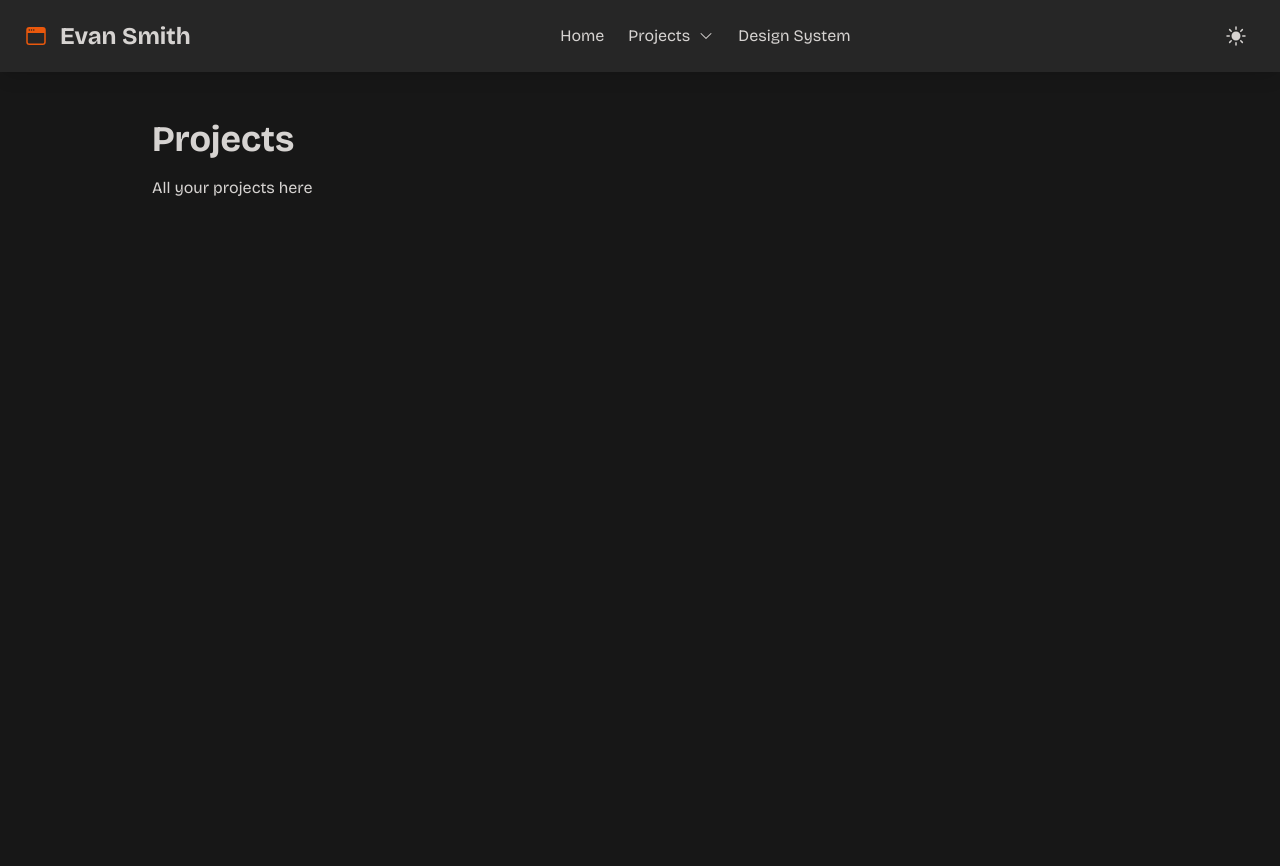
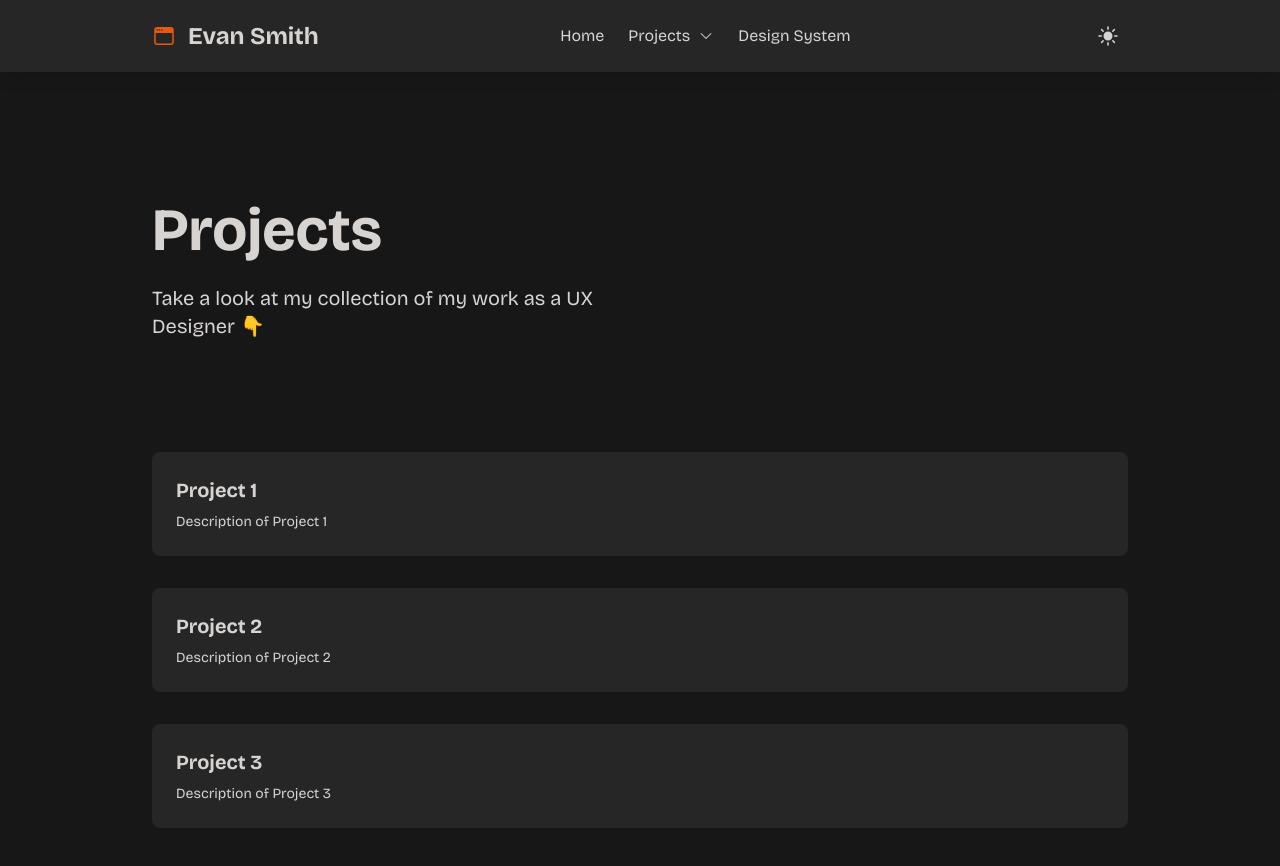
Before and after one commit to smith4ea/portfolio, a React (Vite) app in the folder frontend/: page /projects in a window 1280 px wide. Shown: the top 866 px of the page. Built offline with nearby package versions, Linux system fonts and the light colour scheme.

Commit message:
hero and updates

```diff
--- a/frontend/src/App.jsx
+++ b/frontend/src/App.jsx
@@ -7,14 +7,12 @@ import DesignSystem from './pages/design-system'
 export default function App() {
   return (
     <BrowserRouter>
-      <div className="bg-neutral-900 min-h-screen">
-        <Header />
+      <Header />
         <Routes>
           <Route path="/" element={<Home />} />
           <Route path="/projects" element={<Projects />} />
           <Route path="/design-system" element={<DesignSystem />} />
         </Routes>
-      </div>
     </BrowserRouter>
   )
 }
--- a/frontend/src/components/organisms/header.jsx
+++ b/frontend/src/components/organisms/header.jsx
@@ -8,15 +8,15 @@ export default function Header() {
   const [isOpen, setIsOpen] = useState(false)
 
   const usefulLinks = [
-    { label: "Project 1", href: "/getting-started" },
-    { label: "Project 2", href: "/docs" },
-    { label: "Project 3", href: "/about" },
-    { label: "Project 4", href: "/test" },
+    { label: "All", href: "/projects" },
+    { label: "Project 1", href: "/docs" },
+    { label: "Project 2", href: "/about" },
+    { label: "Project 3", href: "/test" },
   ]
 
   return (
     <nav className="sticky top-0 bg-secondary-default shadow-lg z-50">
-      <div className="max-w-7xl mx-auto px-6 py-4 flex justify-between items-center">
+      <div className="max-w-5xl mx-auto px-6 py-4 flex justify-between items-center">
 
         <div className="flex items-center gap-2">
           <Icon name="WindowIcon" size="md" color="text-tertiary-default" />
--- /dev/null
+++ b/frontend/src/components/organisms/hero.jsx
@@ -0,0 +1,85 @@
+import Button from '../atoms/button'
+import Text from '../atoms/text'
+
+export default function Hero({
+  title,
+  subtitle,
+  imageUrl,
+  imagePosition = "right",
+  primaryButtonText,
+  primaryButtonHref,
+  secondaryButtonText,
+  secondaryButtonHref,
+  size = "md"
+}) {
+  const sizeClasses = {
+    sm: "py-12",
+    md: "py-20",
+    lg: "py-32",
+  }
+
+  const isSideBySide = imagePosition === "left" || imagePosition === "right"
+  const isImageOnTop = imagePosition === "top"
+
+  return (
+    <div className={sizeClasses[size]}>
+      <div className={isSideBySide ? "grid grid-cols-1 md:grid-cols-2 gap-12 items-center" : "space-y-8"}>
+        {/* Image on top */}
+        {isImageOnTop && imageUrl && (
+          <div>
+            <img
+              src={imageUrl}
+              alt="Hero"
+              className="w-full rounded-lg shadow-lg"
+            />
+          </div>
+        )}
+
+        {/* Content */}
+        <div className={`space-y-6 ${
+          isSideBySide && imagePosition === "right" ? "md:order-1" : ""
+        } ${
+          isSideBySide && imagePosition === "left" ? "md:order-2" : ""
+        }`}>
+          <Text variant="h1" className="text-6xl">
+            {title}
+          </Text>
+          <Text variant="body" className="text-xl text-primary-default">
+            {subtitle}
+          </Text>
+          {(primaryButtonText || secondaryButtonText) && (
+            <div className="flex gap-4 pt-4">
+              {primaryButtonText && (
+                <Button
+                  variant="primary"
+                  onClick={() => window.location.href = primaryButtonHref}
+                >
+                  {primaryButtonText}
+                </Button>
+              )}
+              {secondaryButtonText && (
+                <Button
+                  variant="secondary"
+                  onClick={() => window.location.href = secondaryButtonHref}
+                >
+                  {secondaryButtonText}
+                </Button>
+              )}
+            </div>
+          )}
+        </div>
+
+        {/* Image on bottom */}
+        {imagePosition === "bottom" && imageUrl && (
+          <div>
+            <img
+              src={imageUrl}
+              alt="Hero"
+              className="w-full rounded-lg shadow-lg"
+            />
+          </div>
+        )}
+      </div>
+    </div>
+  )
+}
--- a/frontend/src/components/templates/layout.jsx
+++ b/frontend/src/components/templates/layout.jsx
@@ -1,7 +1,7 @@
 export default function Layout({ children }) {
   return (
     <div className="bg-neutral-900 min-h-screen">
-      <div className="max-w-5xl mx-auto px-6 py-12">
+      <div className="max-w-5xl mx-auto px-6 py-12 space-y-8">
         {children}
       </div>
     </div>
--- a/frontend/src/pages/design-system.jsx
+++ b/frontend/src/pages/design-system.jsx
@@ -10,6 +10,7 @@ import Header from '../components/organisms/header'
 import Select from '../components/molecules/select'
 import { useState } from 'react'
 import Layout from '../components/templates/layout'
+import Hero from '../components/organisms/hero'
 
 export default function DesignSystem() {
 
@@ -19,10 +20,6 @@ export default function DesignSystem() {
 
     return (
     <Layout>
-
-
-
-        <div className="bg-neutral-900 min-h-screen p-8 space-y-4 space-x-8">
         <Text variant="h1">H1 TITLE</Text>
 
         <Text variant="h2">Link</Text>
@@ -38,8 +35,9 @@ export default function DesignSystem() {
         <Button variant="secondary" destructive>Cancel</Button>
         <Button variant="tertiary" destructive>Remove</Button>
 
-        <Text variant="h2">Header</Text>
-        <Header />
+        {/* commenting out until I figure out how to override position, it currently sticks to the top when scrolled to */}
+        {/* comment *<Text variant="h2">Header</Text>
+        <Header className="absolute"/> */}
 
         <Text variant="h2">Cards</Text>
         <Card title="Card Title" description="This is a generic card that can be used anywhere" />
@@ -106,7 +104,6 @@ export default function DesignSystem() {
             value={selectedOption}
             onChange={(e) => setSelectedOption(e.target.value)}
         />
-        </div>
     </Layout>
     )
 }
--- a/frontend/src/pages/home.jsx
+++ b/frontend/src/pages/home.jsx
@@ -1,10 +1,23 @@
 import Layout from '../components/templates/layout'
+import Button from '../components/atoms/button'
+import Text from '../components/atoms/text'
+import Hero from '../components/organisms/hero'
+import heroImage from '../assets/images/heroimage.jpg'
 
 export default function Home() {
   return (
     <Layout>
-      <h1 className="text-4xl font-bold text-primary-default mb-4">Welcome Home</h1>
-      <p className="text-primary-default">This is your home page</p>
+      <Hero
+        title="Hey 👋😎 I'm Evan"
+        subtitle="I'm a UX Designer/Engineer passionate about building beautiful, functional web applications.
+        I love learning new technologies and creating intuitive user experiences."
+        imageUrl={heroImage}
+        imagePosition="bottom"
+        primaryButtonText="View My Work"
+        primaryButtonHref="/projects"
+        secondaryButtonText="Get in Touch"
+        secondaryButtonHref="#contact"
+      />
     </Layout>
   )
 }
--- a/frontend/src/pages/projects.jsx
+++ b/frontend/src/pages/projects.jsx
@@ -1,10 +1,17 @@
 import Layout from '../components/templates/layout'
+import Hero from '../components/organisms/hero'
+import Card from '../components/molecules/card'
 
 export default function Projects() {
   return (
     <Layout>
-      <h1 className="text-4xl font-bold text-primary-default mb-4">Projects</h1>
-      <p className="text-primary-default">All your projects here</p>
+        <Hero
+            title="Projects"
+            subtitle="Take a look at my collection of my work as a UX Designer 👇"
+            />
+        <Card title="Project 1" description="Description of Project 1" />
+        <Card title="Project 2" description="Description of Project 2" />
+        <Card title="Project 3" description="Description of Project 3" />
     </Layout>
   )
 }
```
Also changed, not shown: 1 other file (tests, documents, lock files or other folders).
